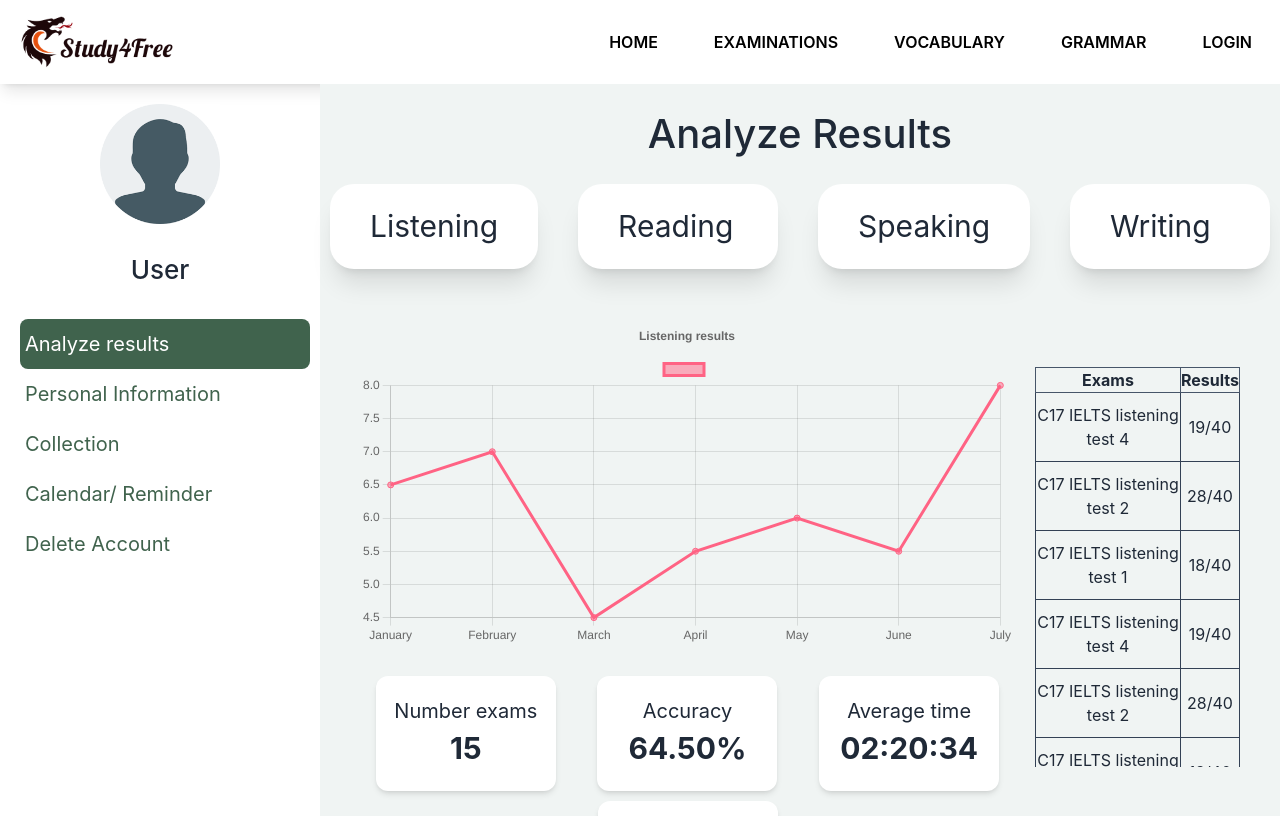
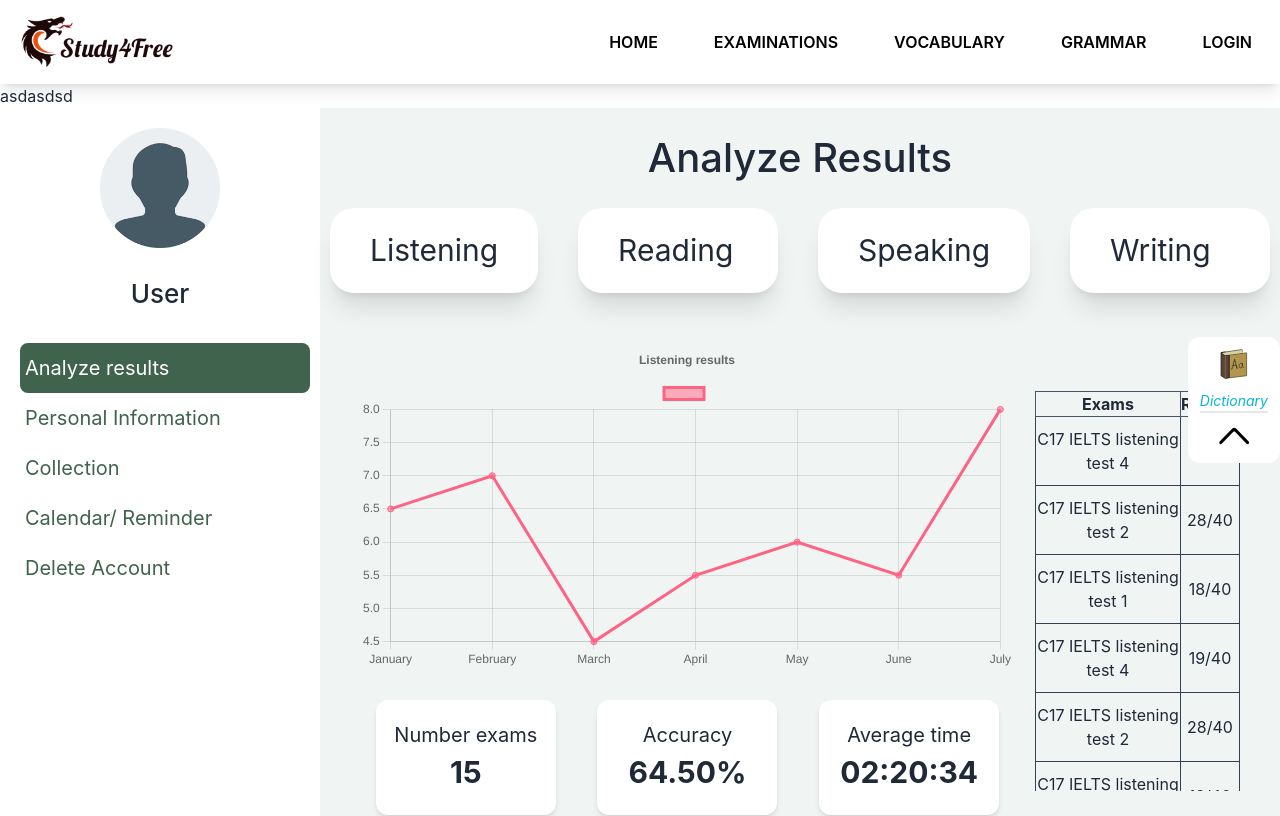
Before and after one commit to luantran2k/study4free, a React (Vite) app: page /users/analyzeResults in a window 1280 px wide. Shown: the top 816 px of the page. Built offline with nearby package versions, Linux system fonts and the light colour scheme.

Commit message:
build dictionary component

```diff
--- a/package.json
+++ b/package.json
@@ -27,11 +27,12 @@
     "react-chartjs-2": "^5.2.0",
     "react-dom": "^18.2.0",
     "react-hook-form": "^7.44.3",
+    "react-intersection-observer": "^9.5.1",
     "react-redux": "^8.1.0",
     "react-router-dom": "^6.13.0",
+    "react-toastify": "^9.1.3",
     "redux-persist": "^6.0.0",
     "uuid": "^9.0.0",
-    "react-toastify": "^9.1.3",
     "yup": "^1.2.0"
   },
   "devDependencies": {
--- /dev/null
+++ b/src/assets/icons/ArrowDown.tsx
@@ -0,0 +1,40 @@
+import React from 'react';
+import { IIcon } from '../../interfaces';
+
+const ArrowDown = ({ width, height, fill }: IIcon) => {
+  return (
+    <svg
+      viewBox="0 -4.5 20 20"
+      version="1.1"
+      width={width}
+      height={height}
+      xmlns="http://www.w3.org/2000/svg"
+    >
+      <title>arrow_down [#338]</title>
+      <desc>Created with Sketch.</desc>
+      <defs></defs>
+      <g
+        id="Page-1"
+        stroke="none"
+        stroke-width="1"
+        fill="none"
+        fill-rule="evenodd"
+      >
+        <g
+          id="Dribbble-Light-Preview"
+          transform="translate(-220.000000, -6684.000000)"
+          fill="#000000"
+        >
+          <g id="icons" transform="translate(56.000000, 160.000000)">
+            <path
+              d="M164.292308,6524.36583 L164.292308,6524.36583 C163.902564,6524.77071 163.902564,6525.42619 164.292308,6525.83004 L172.555873,6534.39267 C173.33636,6535.20244 174.602528,6535.20244 175.383014,6534.39267 L183.70754,6525.76791 C184.093286,6525.36716 184.098283,6524.71997 183.717533,6524.31405 C183.328789,6523.89985 182.68821,6523.89467 182.29347,6524.30266 L174.676479,6532.19636 C174.285736,6532.60124 173.653152,6532.60124 173.262409,6532.19636 L165.705379,6524.36583 C165.315635,6523.96094 164.683051,6523.96094 164.292308,6524.36583"
+              id="arrow_down-[#338]"
+            ></path>
+          </g>
+        </g>
+      </g>
+    </svg>
+  );
+};
+
+export default ArrowDown;
--- a/src/assets/icons/Clock.tsx
+++ b/src/assets/icons/Clock.tsx
@@ -4,6 +4,8 @@ function ClockIcon() {
       width="16px"
       height="16px"
       viewBox="0 0 48 48"
+      fill="currentColor"
+      fontSize="currentFontSize"
       xmlns="http://www.w3.org/2000/svg"
     >
       <path
--- /dev/null
+++ b/src/assets/icons/CommentIcon.tsx
@@ -0,0 +1,64 @@
+
+
+const CommentIcon = () => {
+  return (
+    <svg
+      width="16px"
+      height="16px"
+      viewBox="0 0 24 24"
+      xmlns="http://www.w3.org/2000/svg"
+
+      fill="#000000"
+      transform="rotate(180)matrix(1, 0, 0, -1, 0, 0)"
+    >
+      <g id="SVGRepo_bgCarrier" stroke-width="0" />
+
+      <g
+        id="SVGRepo_tracerCarrier"
+        stroke-linecap="round"
+        stroke-linejoin="round"
+      />
+
+      <g id="SVGRepo_iconCarrier">
+        {' '}
+        <defs>
+          {' '}
+          <polygon
+            id="comment-a"
+            points="0 0 19 0 19 3 16.637 3 15.732 7.26 10.79 3 0 3"
+          />{' '}
+          <path
+            id="comment-c"
+            d="M3,2 C2.44771525,2 2,2.44771525 2,3 L2,13 C2,13.5522847 2.44771525,14 3,14 L13,14 L17,18 L17,14 L19,14 C19.5522847,14 20,13.5522847 20,13 L20,3 C20,2.44771525 19.5522847,2 19,2 L3,2 Z M19,16 L19,18 C19,19.7818097 16.8457162,20.6741433 15.5857864,19.4142136 L12.1715729,16 L3,16 C1.34314575,16 0,14.6568542 0,13 L0,3 C0,1.34314575 1.34314575,0 3,0 L19,0 C20.6568542,0 22,1.34314575 22,3 L22,13 C22,14.6568542 20.6568542,16 19,16 Z M5,7 L17,7 C17.5522847,7 18,6.55228475 18,6 C18,5.44771525 17.5522847,5 17,5 L5,5 C4.44771525,5 4,5.44771525 4,6 C4,6.55228475 4.44771525,7 5,7 Z M5,11 L12,11 C12.5522847,11 13,10.5522847 13,10 C13,9.44771525 12.5522847,9 12,9 L5,9 C4.44771525,9 4,9.44771525 4,10 C4,10.5522847 4.44771525,11 5,11 Z"
+          />{' '}
+        </defs>{' '}
+        <g fill="none" fill-rule="evenodd" transform="translate(1 3)">
+          {' '}
+          <g transform="translate(2 12)">
+            {' '}
+            <mask id="comment-b" fill="#ffffff">
+              {' '}
+              <use href="#comment-a" />{' '}
+            </mask>{' '}
+            <use fill="#D8D8D8" href="#comment-a" />{' '}
+            <g fill="#FFA0A0" mask="url(#comment-b)">
+              {' '}
+              <rect width="24" height="24" transform="translate(-3 -15)" />{' '}
+            </g>{' '}
+          </g>{' '}
+          <mask id="comment-d" fill="#ffffff">
+            {' '}
+            <use href="#comment-c" />{' '}
+          </mask>{' '}
+          <use fill="#000000" fill-rule="nonzero" href="#comment-c" />{' '}
+          <g fill="#7600FF" mask="url(#comment-d)">
+            {' '}
+            <rect width="24" height="24" transform="translate(-1 -3)" />{' '}
+          </g>{' '}
+        </g>{' '}
+      </g>
+    </svg>
+  );
+};
+
+export default CommentIcon;
--- /dev/null
+++ b/src/assets/icons/Dictionary.tsx
@@ -0,0 +1,48 @@
+
+import { IIcon } from '../../interfaces';
+
+const Dictionary = ({ width, height, fill }: IIcon) => {
+
+  return (
+    <svg
+      height={width}
+      width={height}
+      viewBox="0 0 100 100"
+      xmlns="http://www.w3.org/2000/svg"
+      version="1.1"
+    >
+      <path
+        style={{ fill: '#B1974D', stroke: '#705F2E', strokeWidth: 3 }}
+        d="M 22,10 77,2 77,27 22,28 z"
+      />
+      <path
+        style={{ fill: '#B1974D', stroke: '#705F2E', strokeWidth: 3 }}
+        d="m 34,20 58,-7 0,76 -58,7 z"
+      />
+      <path
+        style={{
+          fill: '#5B4335',
+          stroke: '#2E241F',
+          strokeWidth: 3,
+          strokeLinejoin: 'bevel',
+        }}
+        d="M 34,20 34,96 21,98 7,89 7,12 22,10 7,12 21,22 z"
+      />
+      <path
+        style={{ fill: '#D2D2B3' }}
+        d="M 10,13 77,3 c 0,0 -2,5 2,7 4,2 9,2 9,2 l -67,9 z"
+      />
+      <path
+        style={{ fill: 'none', stroke: '#836959', strokeWidth: 3 }}
+        d="m 21,23 0,74"
+      />
+
+      <path
+        style={{ fill: 'none', stroke: '#4C392E', strokeWidth: 3 }}
+        d="M 42,69 C 43,68 52,34 52,34 l 8,31 -3,-11 -11,1 m 32,1 c -1,4 -5,10 -10,5 -3,-3 -1,-11 4,-13 3,-1 4,0 6,4 l 0,-5 0,12 c 0,0 1,5 5,2"
+      />
+    </svg>
+  );
+};
+
+export default Dictionary;
--- /dev/null
+++ b/src/components/common/Tools/index.tsx
@@ -0,0 +1,21 @@
+import Dictionary from '../../../assets/icons/Dictionary';
+import ArrowDown from '../../../assets/icons/ArrowDown';
+import { useRef, useState } from 'react';
+
+const Tools = () => {
+  return (
+    <div className="fixed flex flex-col justify-center top-0 bottom-0 right-0 h-screen bg-transparent z-10">
+      <div className="bg-white rounded-xl w-full p-3">
+        <p className="text-sm flex flex-col gap-3 items-center border-b-2 mb-2">
+          <Dictionary width="30px" height="30px" />
+          <span className="italic text-cyan-500">Dictionary</span>
+        </p>
+        <button className="flex w-full flex-col items-center rotate-180">
+          <ArrowDown width="30px" height="30px" />
+        </button>
+      </div>
+    </div>
+  );
+};
+
+export default Tools;
--- a/src/interfaces/index.ts
+++ b/src/interfaces/index.ts
@@ -1,5 +1,5 @@
 export interface IIcon {
     width: string,
     height: string,
-    fill:string
+    fill?:string
 }
--- a/src/pages/Grammar/SectionPage.tsx
+++ b/src/pages/Grammar/SectionPage.tsx
@@ -1,7 +1,8 @@
 import React, { useEffect } from 'react';
 import { NavLink, useParams } from 'react-router-dom';
 import { helpItem, sectionItem, webItem } from './index';
-import commentIcon from "../../assets/icons/comment.svg"
+import commentIcon from '../../assets/icons/comment.svg';
+import CommentIcon from '../../assets/icons/CommentIcon';
 const SectionPage = () => {
   const location = useParams();
   const { section } = location;
@@ -9,7 +10,7 @@ const SectionPage = () => {
   useEffect(() => {
     window.scrollTo({
       top: 0,
-      behavior: "smooth",
+      behavior: 'smooth',
     });
   }, [section]);
 
@@ -18,7 +19,7 @@ const SectionPage = () => {
       {sectionItem
         .filter((sec) => sec.to === section)
         .map((sec) => (
-          <div className="flex flex-row mb-10" key={section}>
+          <div className="flex flex-row my-10" key={section}>
             <div className="lg:w-2/3 w-full px-2 sm:px-0">
               <p className="text-md mb-6">
                 <NavLink
@@ -47,16 +48,14 @@ const SectionPage = () => {
               </p>
 
               <div className="mb-20">
-                {sec.lessons.map(({ lesson, id, to, imgUrl, descript, comment }) => (
+                {sec.lessons.map(
+                  ({ lesson, id, to, imgUrl, descript, comment }) => (
                     <div
                       className=" flex flex-row relative pb-10 sm:mb-10 mb-24"
                       key={id}
                     >
                       <NavLink to={`${to}`} className="w-full">
-                      <img
-                        src={imgUrl}
-                        className="h-full w-full sm:w-3/5"
-                      />
+                        <img src={imgUrl} className="h-full w-full sm:w-3/5" />
                       </NavLink>
                       <div className=" bg-white w-[90vw]  sm:w-[350px] lg:w-[400px] h-3/4 xl:w-[500px] p-6 lg:p-10 absolute bottom-[-70px] right-0 left-0 m-auto sm:m-0 sm:left-auto sm:bottom-0 sm:right-[100px] md:rounded-tl-3xl rounded-3xl">
                         <NavLink
@@ -65,14 +64,20 @@ const SectionPage = () => {
                         >
                           {lesson}
                         </NavLink>
-                      <p className="mb-4 xl:text-lg" dangerouslySetInnerHTML={{ __html: descript }} />
-                      <div className='hidden lg:flex flex-row items-center gap-3'>
-                        <img src={commentIcon} />
+                        <p
+                          className="mb-4 xl:text-lg"
+                          dangerouslySetInnerHTML={{ __html: descript }}
+                        />
+                        <div className="hidden lg:flex flex-row items-center gap-3">
+                          <p>
+                            <CommentIcon />
+                          </p>
                           <p>{comment}</p>
                         </div>
                       </div>
                     </div>
-                ))}
+                  )
+                )}
               </div>
               <p className="mb-4 text-3xl font-bold text-[#23085a]">
                 Learn to use grammar correctly and confidently
--- a/src/pages/layouts/Root/index.tsx
+++ b/src/pages/layouts/Root/index.tsx
@@ -1,14 +1,37 @@
 import { Outlet } from 'react-router-dom';
 import { Header } from '../../../components/common/Header';
 import { Footer } from '../../../components/common/Footer';
-import React from 'react';
+import React, { useEffect, useRef, useState } from 'react';
+import Tools from '../../../components/common/Tools';
+import { useInView } from 'react-intersection-observer';
 const RootLayout = () => {
+  const [isIntersecting, setIsIntersecting] = useState(false);
+
+  const ref = useRef(null);
+
+  useEffect(() => {
+    window.addEventListener('scroll', (e) => {
+      // console.log(e.target.);
+    });
+    // const myObserver = new IntersectionObserver(
+    //   ([entry]) => {
+    //     setIsIntersecting(entry.isIntersecting);
+    //   },
+    //   { rootMargin: '-10px' }
+    // );
+    // if (ref.current) {
+    //   myObserver.observe(ref.current);
+    // }
+  }, []);
+
   return (
-    <React.Fragment>
+    <div className="h-full relative">
       <Header />
+      <div ref={ref}>asdasdsd</div>
       <Outlet />
       <Footer />
-    </React.Fragment>
+      <Tools />
+    </div>
   );
 };
 
--- a/src/routes/mainRoute.tsx
+++ b/src/routes/mainRoute.tsx
@@ -27,11 +27,11 @@ export const mainRoute: RouteObject = {
       element: <ExamsPage />,
       children: [
         {
-          path: 'writing',
+          path: 'writing/:id',
           element: <Writing />,
         },
         {
-          path: 'speaking',
+          path: 'speaking/:id',
           element: <Speaking />,
         },
       ],
```
Also changed, not shown: src/assets/icons/comment.svg (deleted), src/assets/icons/comment.tsx (deleted), 1 other file (tests, documents, lock files or other folders). Lines whose indentation alone changed are shown as unchanged.
